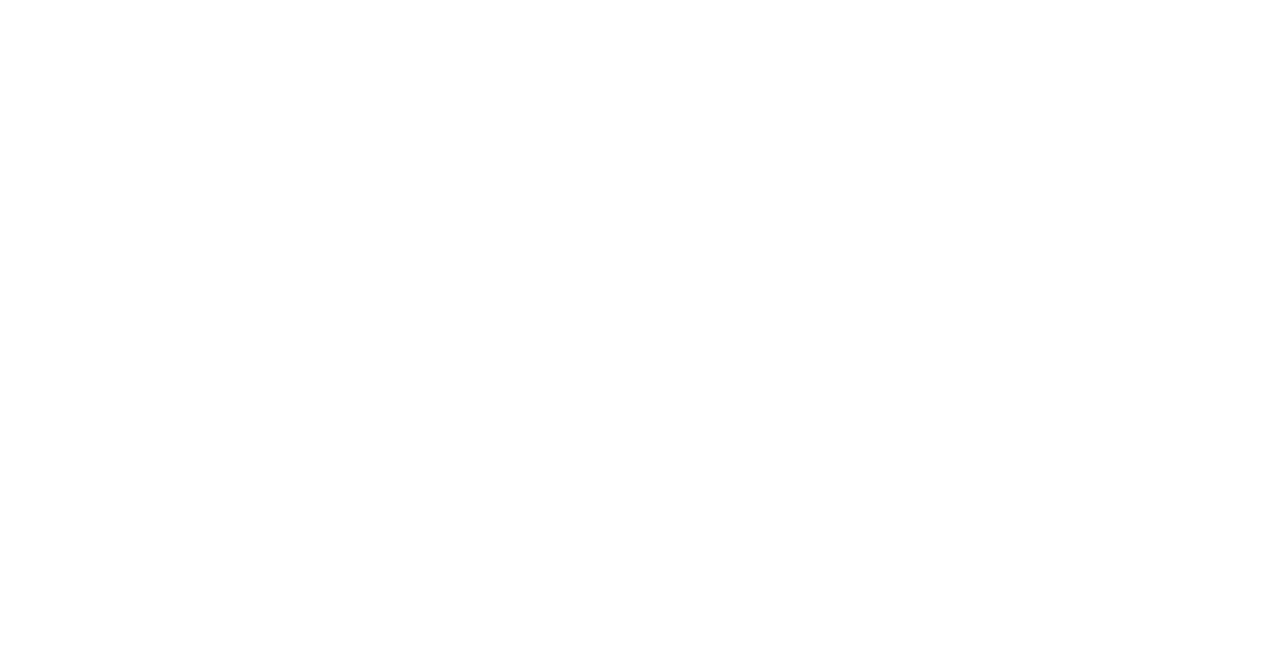
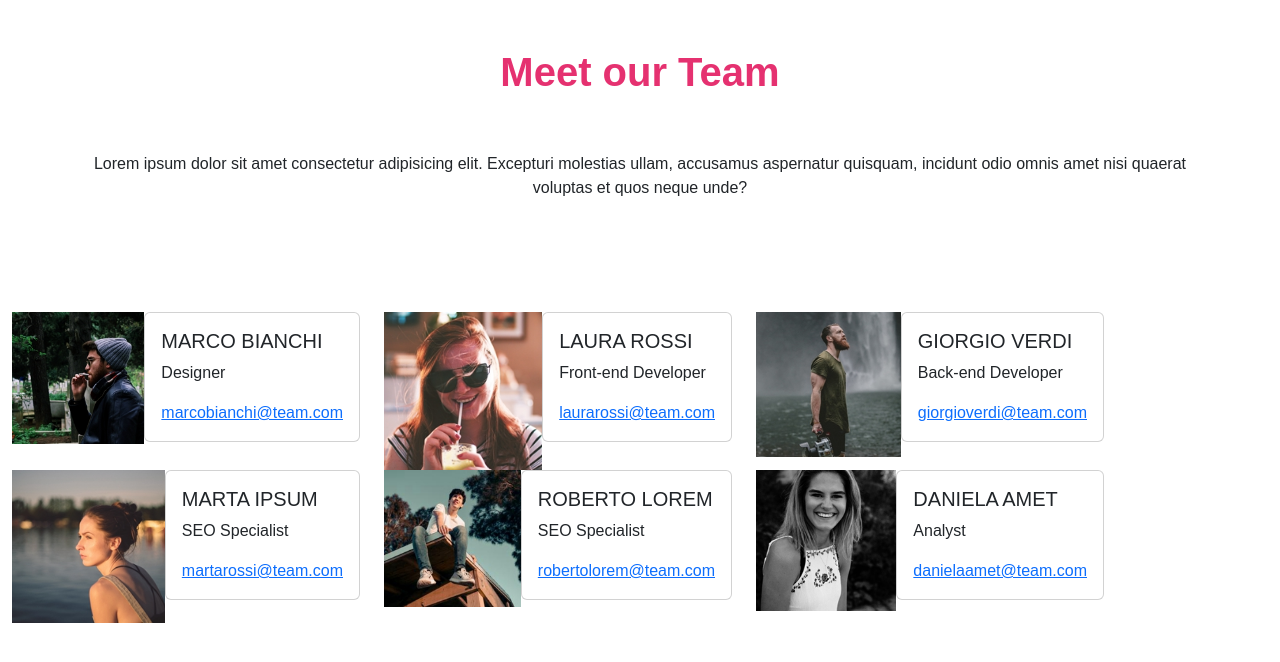
Before and after one commit to EnricoGenovese/js-our-team, a plain HTML site: page index.html in a window 1280 px wide. Drawn offline with nearby package versions, Linux system fonts and the light colour scheme; a web font is replaced by a local one.

Commit message:
add team members card on the HTML file with JS function;

```diff
--- a/css/style.css
+++ b/css/style.css
@@ -1,3 +1,12 @@
 body {
     font-family: "Sour Gummy", sans-serif;
 }
+
+:root {
+    --title-color: #E53170;
+}
+
+h1{
+    color: var(--title-color);
+    font-weight: 900;
+}
--- a/index.html
+++ b/index.html
@@ -16,7 +16,12 @@
 </head>
 
 <body>
-    <div id="our-team" class="container">
+    <div class="container py-5 text-center">
+       <h1>Meet our Team</h1>
+       <p class="py-5">Lorem ipsum dolor sit amet consectetur adipisicing elit. Excepturi molestias ullam, accusamus aspernatur quisquam, incidunt odio omnis amet nisi quaerat voluptas et quos neque unde?</p>
+    </div>
+    <!-- Container delle card per i membri del team -->
+    <div id="our-team" class="container row">
 
     </div>
 </body>
--- a/script/script.js
+++ b/script/script.js
@@ -42,7 +42,7 @@ const teamMembers = [
 /*
 <div class="row d-flex">
     <div class="w-25">
-        <img src="screenshot.png" class="card-img-top" alt="...">
+        <img src="" class="card-img-top" alt="...">
     </div>
     <div class="col-sm-6 col-md-4 mb-3 mb-sm-0">
         <div class="card">
@@ -56,3 +56,36 @@ const teamMembers = [
     </div>
 </div>
 */
+
+
+
+addCard();
+
+function addCard() {
+  const ourTeam = document.getElementById("our-team");
+  let teamCards = "";
+  //
+  for(let member of teamMembers) {
+    teamCards +=
+    `
+    <div class="col-sm-6 col-md-6 col-lg-4">
+      <div class="d-flex">
+        <div>
+          <img src="./${member.img}" class="card-img-top" alt="${member.name}">
+        </div>
+        <div>
+          <div class="card">
+            <div class="card-body">
+              <h5 id="name" class="card-title text-uppercase">${member.name}</h5>
+              <p id="role" class="card-text">${member.role}</p>
+              <a id="email" class="py-1">${member.email}</a>
+            </div>
+          </div>
+        </div>
+      </div>
+    </div>
+    `;
+  }
+  //
+  ourTeam.innerHTML = teamCards;
+}
```
